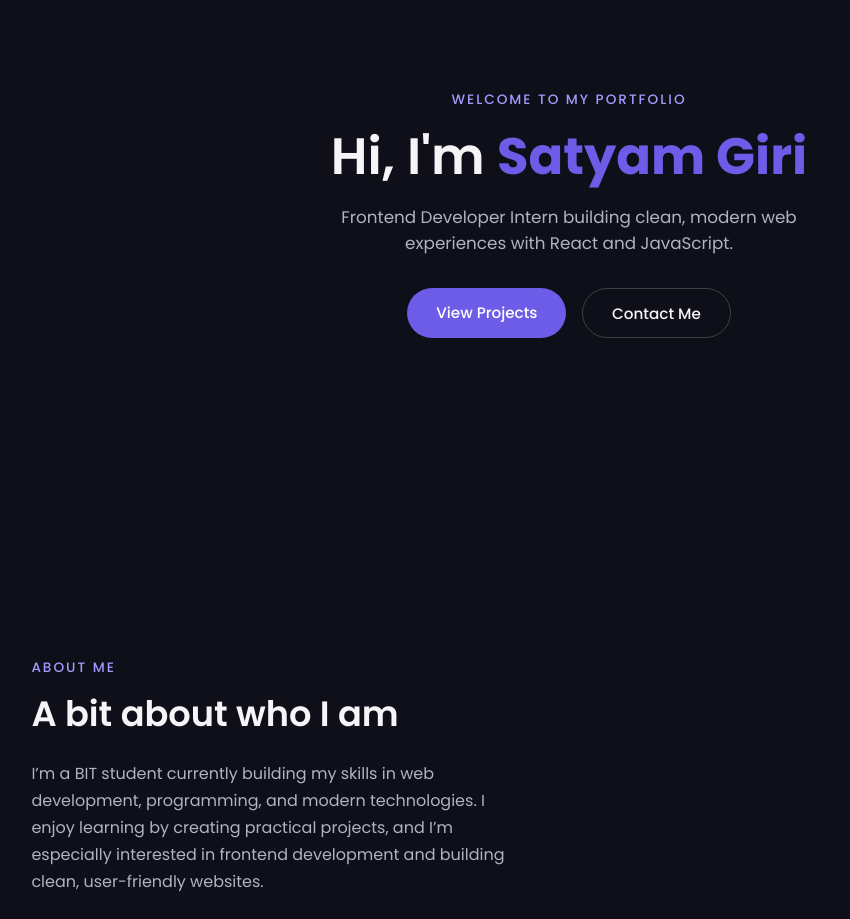
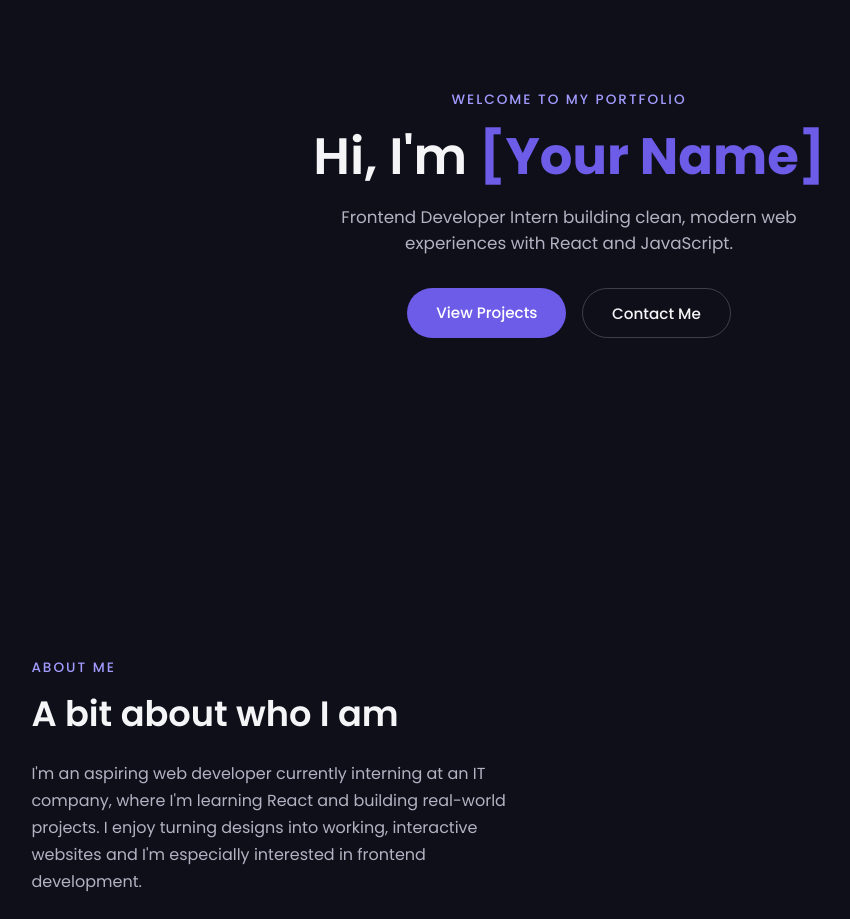
Before and after one commit to satyamgiri9846-cmyk/my-portfolio, a React (Vite) app: page / in a window 1280 px wide. Shown: the part 220-1139 px from the top of the page, without its empty margins (71-921 px from the left). Built offline with nearby package versions, Linux system fonts and the light colour scheme.

Commit message:
Refactor About to use props for reusability

```diff
--- a/src/App.jsx
+++ b/src/App.jsx
@@ -12,18 +12,23 @@ const navLinks = [
   { label: "Contact", href: "#contact" },
 ];
 
+const aboutData = {
+  bio: "I'm an aspiring web developer currently interning at an IT company, where I'm learning React and building real-world projects. I enjoy turning designs into working, interactive websites and I'm especially interested in frontend development.",
+  skills: ["HTML", "CSS", "JavaScript", "React", "Git", "Tailwind"],
+};
+
 function App() {
   return (
     <div>
       <Navbar siteName="Portfolio" links={navLinks} />
       <Hero
         greeting="Welcome to my portfolio"
-        name="Satyam Giri"
+        name="[Your Name]"
         tagline="Frontend Developer Intern building clean, modern web experiences with React and JavaScript."
         primaryBtn={{ label: "View Projects", href: "#projects" }}
         secondaryBtn={{ label: "Contact Me", href: "#contact" }}
       />
-      <About />
+      <About bio={aboutData.bio} skills={aboutData.skills} />
       <TechStack />
       <Projects />
       <Contact />
--- a/src/components/About.jsx
+++ b/src/components/About.jsx
@@ -1,16 +1,11 @@
 import "./About.css";
 
-function About() {
-  const skills = ["HTML", "CSS", "JavaScript", "React", "Git", "Tailwind"];
-
+function About({ bio, skills }) {
   return (
     <section className="about" id="about">
       <span className="section-label">About Me</span>
       <h2>A bit about who I am</h2>
-      <p>
-        I’m a BIT student currently building my skills in web development, programming, and modern technologies. I enjoy learning by
-        creating practical projects, and I’m especially interested in frontend development and building clean, user-friendly websites.
-      </p>
+      <p>{bio}</p>
       <div className="skills">
         {skills.map((skill, i) => (
           <span className="skill-tag" key={i}>{skill}</span>
```
